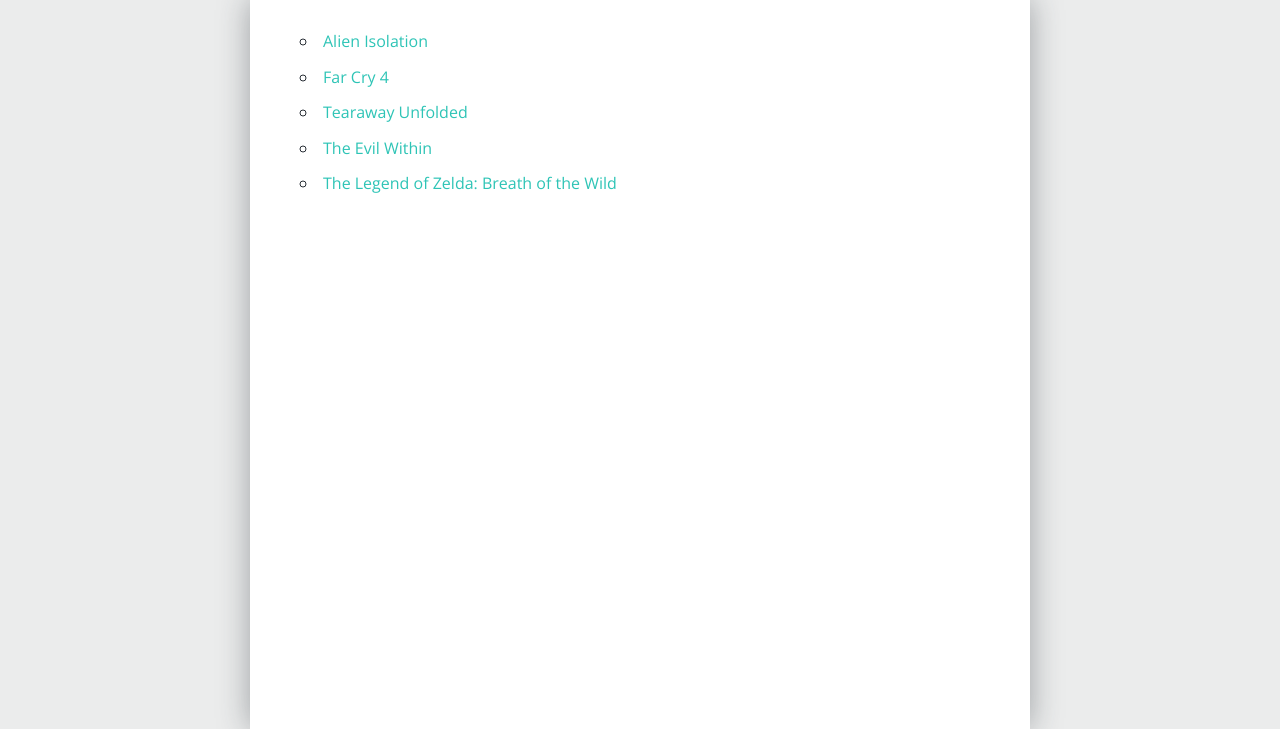
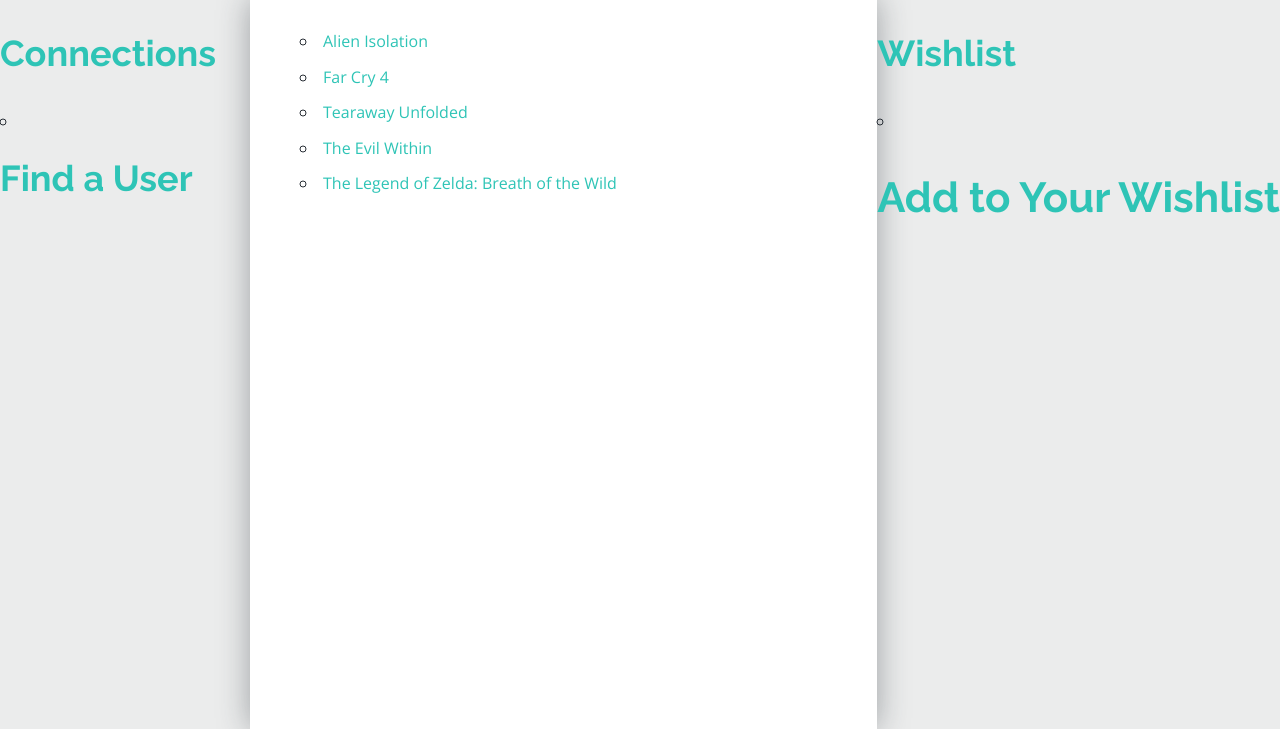
Before and after one commit to AccentDesign/Tivan, a Django app: page /library/ in a window 1280 px wide. Shown: the part 71-800 px from the top of the page. Run offline with Django 3.2, Linux system fonts and the light colour scheme; data comes from the database, SQL or seed files in the repository.

Commit message:
Sidebar block templates added

```diff
--- /dev/null
+++ b/library/templates/library/connections.html
@@ -0,0 +1,6 @@
+<div class="connections">
+    <h3>Connections</h3>
+    <ul>
+        <li></li>
+    </ul>
+</div>
--- /dev/null
+++ b/library/templates/library/find_user.html
@@ -0,0 +1,3 @@
+<div class="find_user">
+    <h3>Find a User</h3>
+</div>
--- a/library/templates/library/sidebar_left.html
+++ b/library/templates/library/sidebar_left.html
@@ -1,3 +1,7 @@
 <div class="main__item sidebar sidebar--left">
 
+    {% include 'library/connections.html' %}
+
+    {% include 'library/find_user.html' %}
+
 </div>
--- a/library/templates/library/sidebar_right.html
+++ b/library/templates/library/sidebar_right.html
@@ -1,3 +1,5 @@
 <div class="main__item sidebar sidebar--right">
 
+    {% include 'library/wishlist.html' %}
+
 </div>
--- /dev/null
+++ b/library/templates/library/wishlist.html
@@ -0,0 +1,9 @@
+<div class="wishlist">
+    <h3>Wishlist</h3>
+    <ul>
+        <li></li>
+    </ul>
+    <hr>
+    <h2>Add to Your Wishlist</h2>
+    <form></form>
+</div>
```
